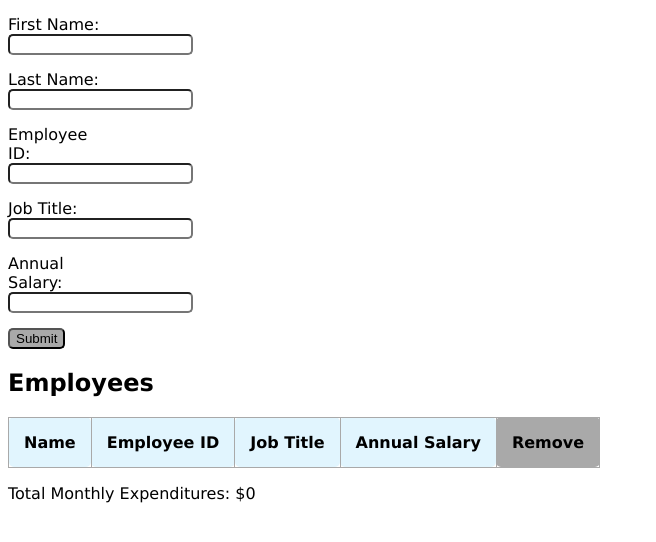
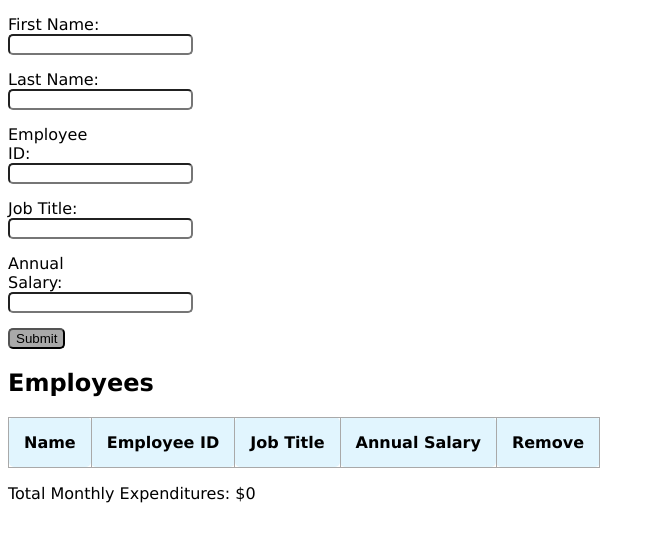
Before and after one commit to thisisserious/weekend-1-challenge, a plain HTML site: page index.html in a window 1280 px wide. Shown: the whole page, without its empty margins (0-656 px from the left). Drawn offline with Linux system fonts and the light colour scheme.

Commit message:
update style to make remove match rest of table header

```diff
--- a/style.css
+++ b/style.css
@@ -31,7 +31,7 @@ input {
   margin: 15px 0 15px 0;
 }
 
-button, #remove {
+button {
   background-color: darkgray;
   color: black;
   border-radius: 5px;
```
